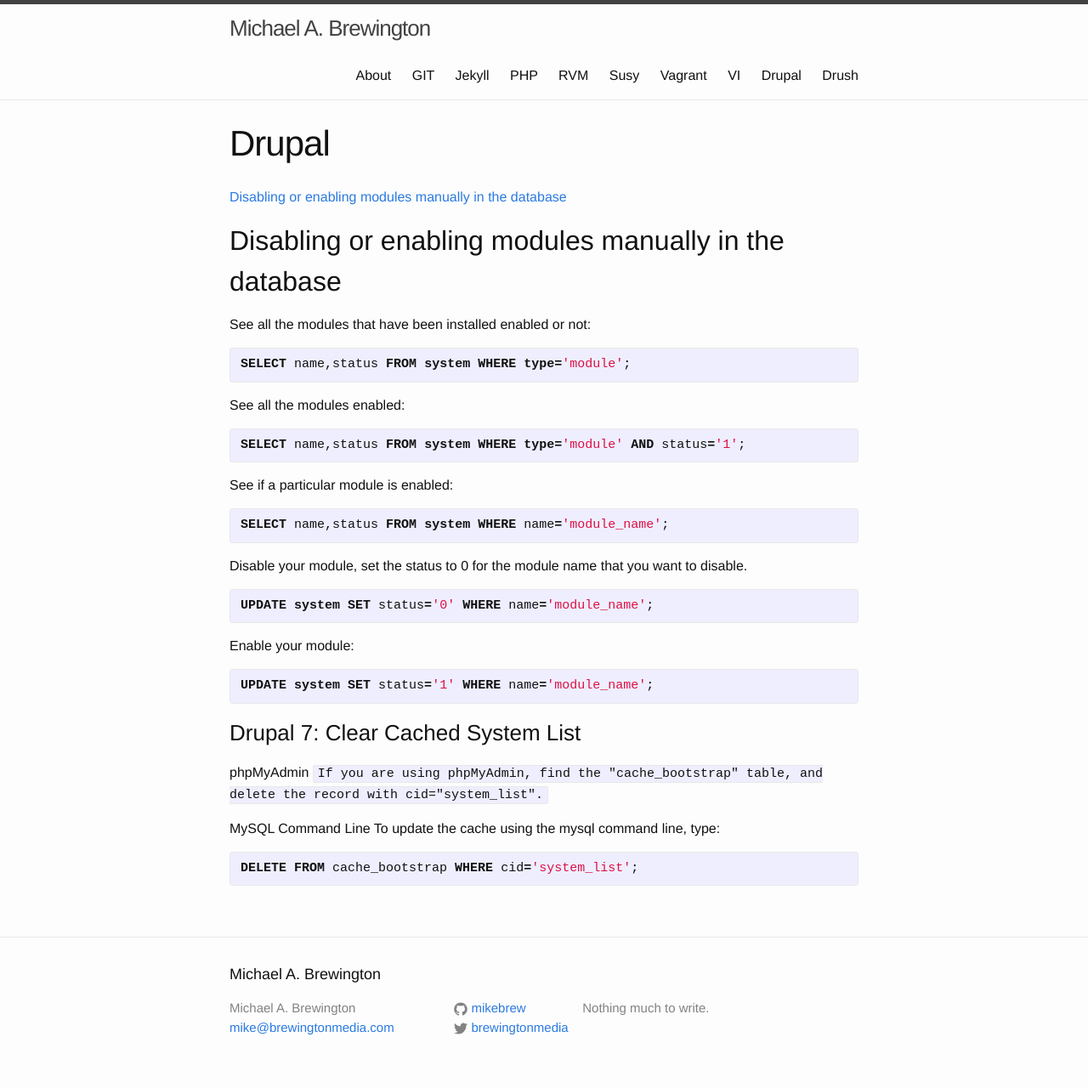
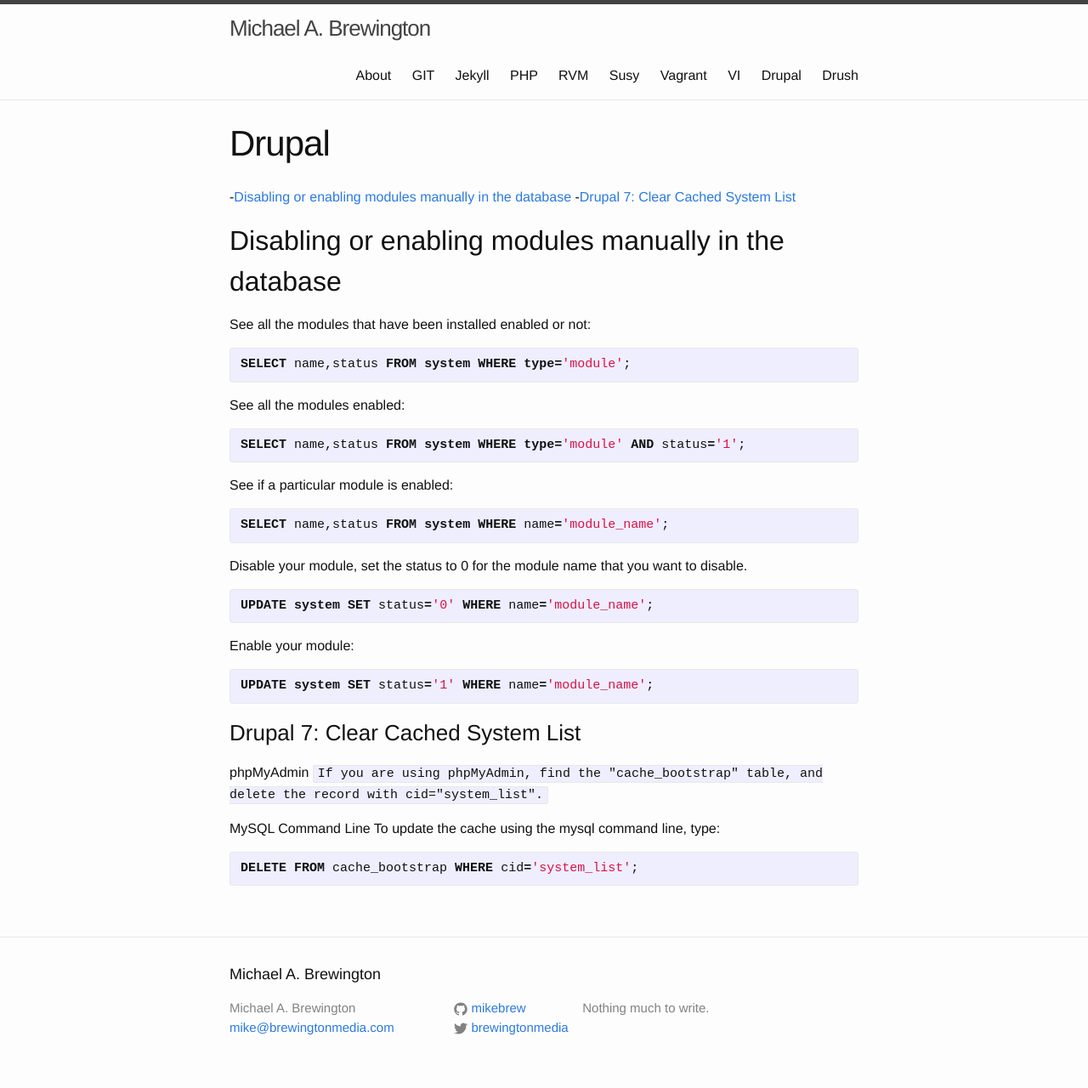
Before and after one commit to mikebrew/mikebrew.github.io, a Jekyll site: the page built from drupal.md, in a window 1280 px wide. Shown: the whole page at 85% size. Built offline with Jekyll 4.4.1, drawn with Linux system fonts in a browser that asks for light colours.

Commit message:
playing with linking

```diff
--- a/drupal.md
+++ b/drupal.md
@@ -3,7 +3,8 @@ layout: page
 title: Drupal
 permalink: /drupal/
 ---
-[Disabling or enabling modules manually in the database](#Disabling or enabling modules manually in the database)
+-[Disabling or enabling modules manually in the database](#Disabling or enabling modules manually in the database)
+-[Drupal 7: Clear Cached System List](#Drupal 7: Clear Cached System List)
 
 ##Disabling or enabling modules manually in the database
 
```
